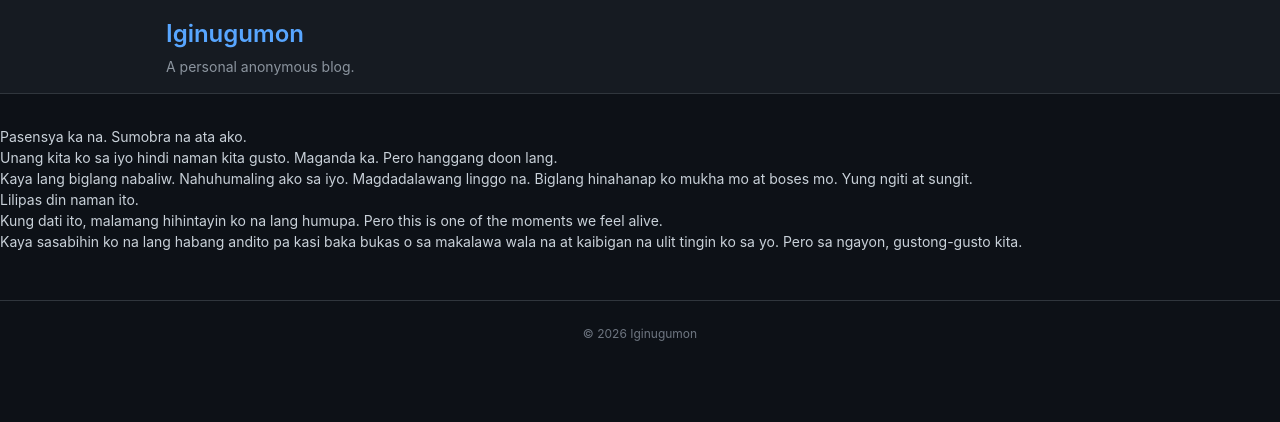
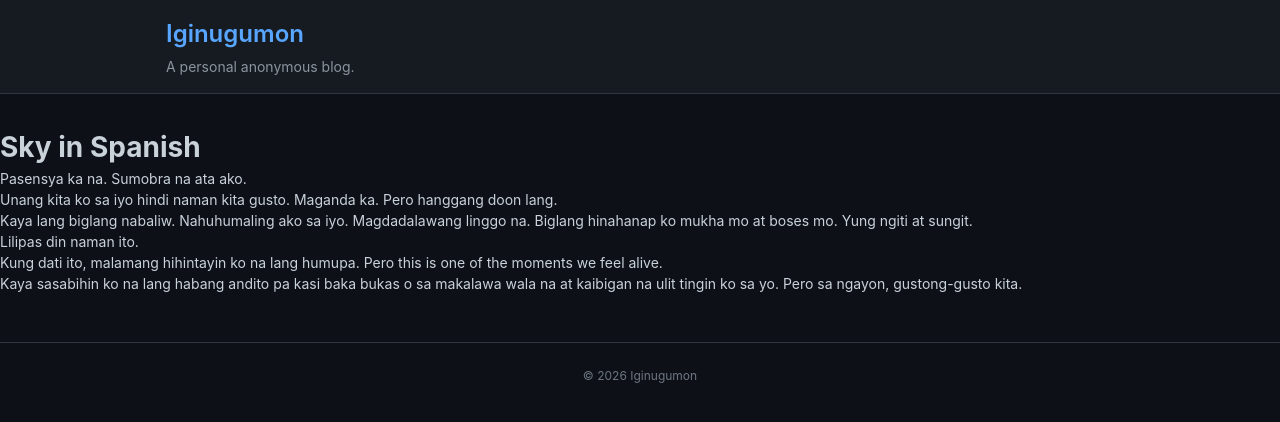
Before and after one commit to iginugumon/iginugumon.github.io, a Jekyll site: the page built from _posts/2026-04-11-Sky in Spanish.md, in a window 1280 px wide. Shown: the top 422 px of the page. Built offline with Jekyll 4.4.1, drawn with Linux system fonts in a browser that asks for light colours; our own code applies the rules of GitHub Pages for plain Markdown files.

Commit message:
📝 Sync blog post from pkms - bb2263091b01ea75e15ccba7394e530872ff1e9a

```diff
--- a/_posts/2026-04-11-Sky in Spanish.md
+++ b/_posts/2026-04-11-Sky in Spanish.md
@@ -7,6 +7,10 @@ tags:
 Date Created: 2026-04-11
 Day Created: Saturday
 ---
+
+# Sky in Spanish
+
+
 Pasensya ka na. Sumobra na ata ako.
 
 Unang kita ko sa iyo hindi naman kita gusto. Maganda ka. Pero hanggang doon lang.
```
